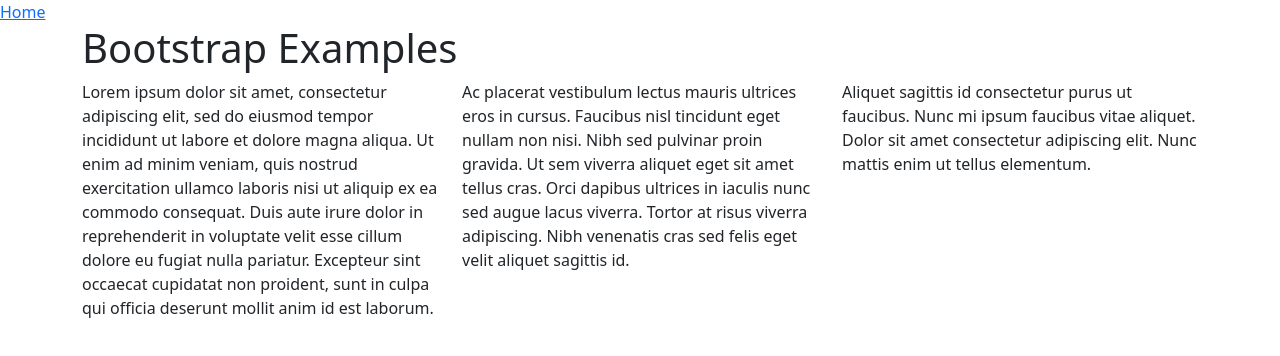
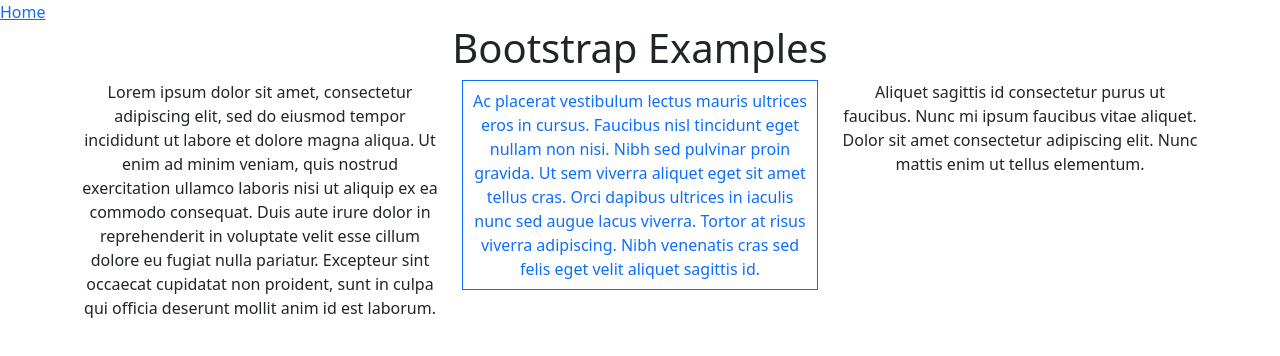
Before and after one commit to rtheFounding/bootstrap-examples, a plain HTML site: page index.html in a window 1280 px wide. Drawn offline with nearby package versions, Linux system fonts and the light colour scheme.

Commit message:
Styled the index page

```diff
--- a/index.html
+++ b/index.html
@@ -18,12 +18,12 @@
         </header>
         <main>
     <div class="container">
-        <h1>Bootstrap Examples</h1>
-        <div class="row">
+        <h1 class="text-center">Bootstrap Examples</h1>
+        <div class="row text-lg-center text-sm-left">
             <div class="col"><p>Lorem ipsum dolor sit amet, consectetur adipiscing elit, sed do eiusmod tempor incididunt ut labore et dolore magna aliqua. Ut enim ad minim veniam, quis nostrud exercitation ullamco laboris nisi ut aliquip ex ea commodo consequat.
                 Duis aute irure dolor in reprehenderit in voluptate velit esse cillum dolore eu fugiat nulla pariatur. Excepteur sint occaecat cupidatat non proident,
                 sunt in culpa qui officia deserunt mollit anim id est laborum.</p></div>
-            <div class="col"><p>Ac placerat vestibulum lectus mauris ultrices eros in cursus. Faucibus nisl tincidunt eget nullam non nisi. Nibh sed pulvinar proin gravida. Ut sem viverra aliquet eget sit amet tellus cras. Orci dapibus ultrices in iaculis nunc sed augue lacus viverra.
+            <div class="col"><p class="text-primary p-2 border border-primary">Ac placerat vestibulum lectus mauris ultrices eros in cursus. Faucibus nisl tincidunt eget nullam non nisi. Nibh sed pulvinar proin gravida. Ut sem viverra aliquet eget sit amet tellus cras. Orci dapibus ultrices in iaculis nunc sed augue lacus viverra.
             Tortor at risus viverra adipiscing. Nibh venenatis cras sed felis eget velit aliquet sagittis id.</p></div>
             <div class="col"><p>Aliquet sagittis id consectetur purus ut faucibus. Nunc mi ipsum faucibus vitae aliquet. Dolor sit amet consectetur adipiscing elit. Nunc mattis enim ut tellus elementum.</p></div>
         </div>
```
